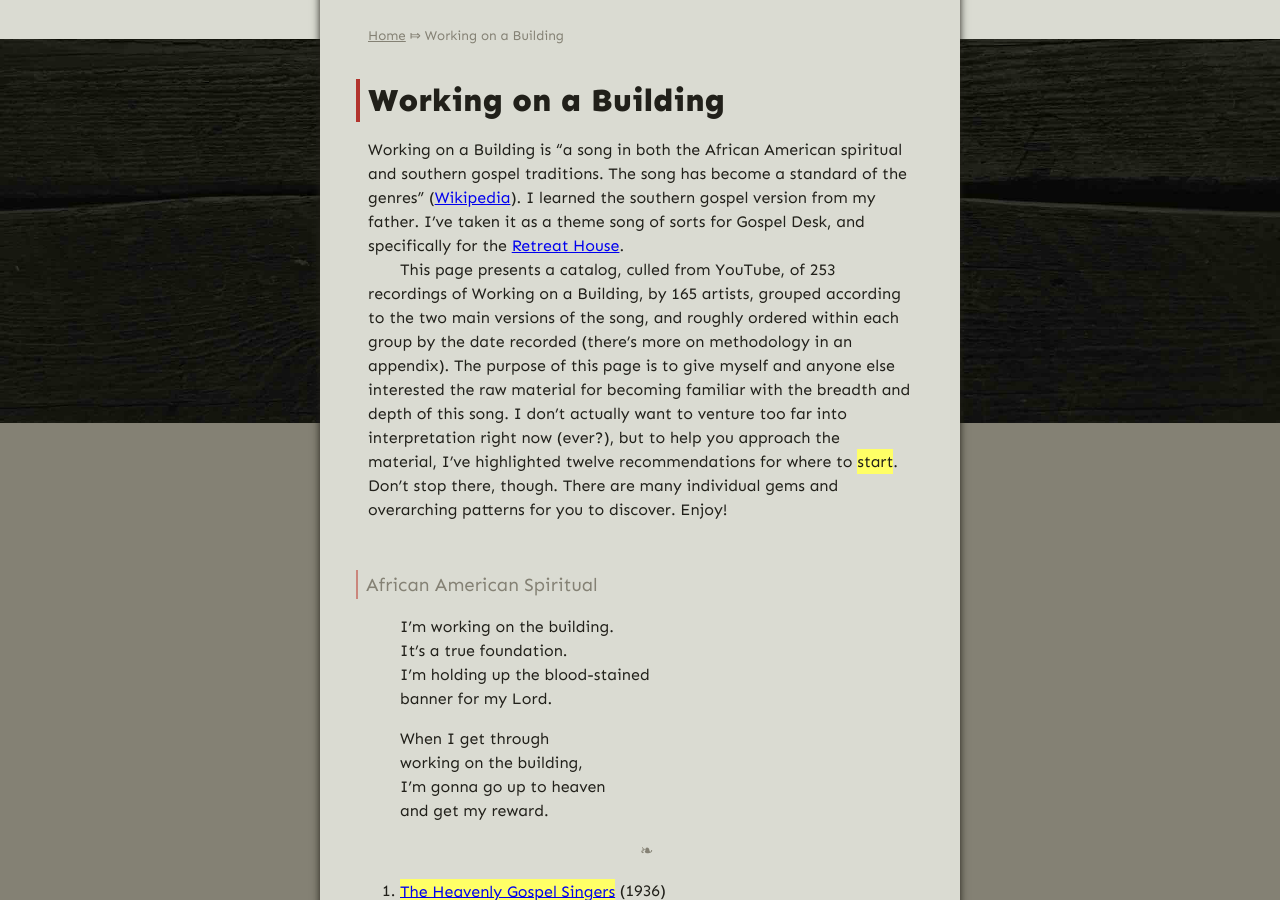
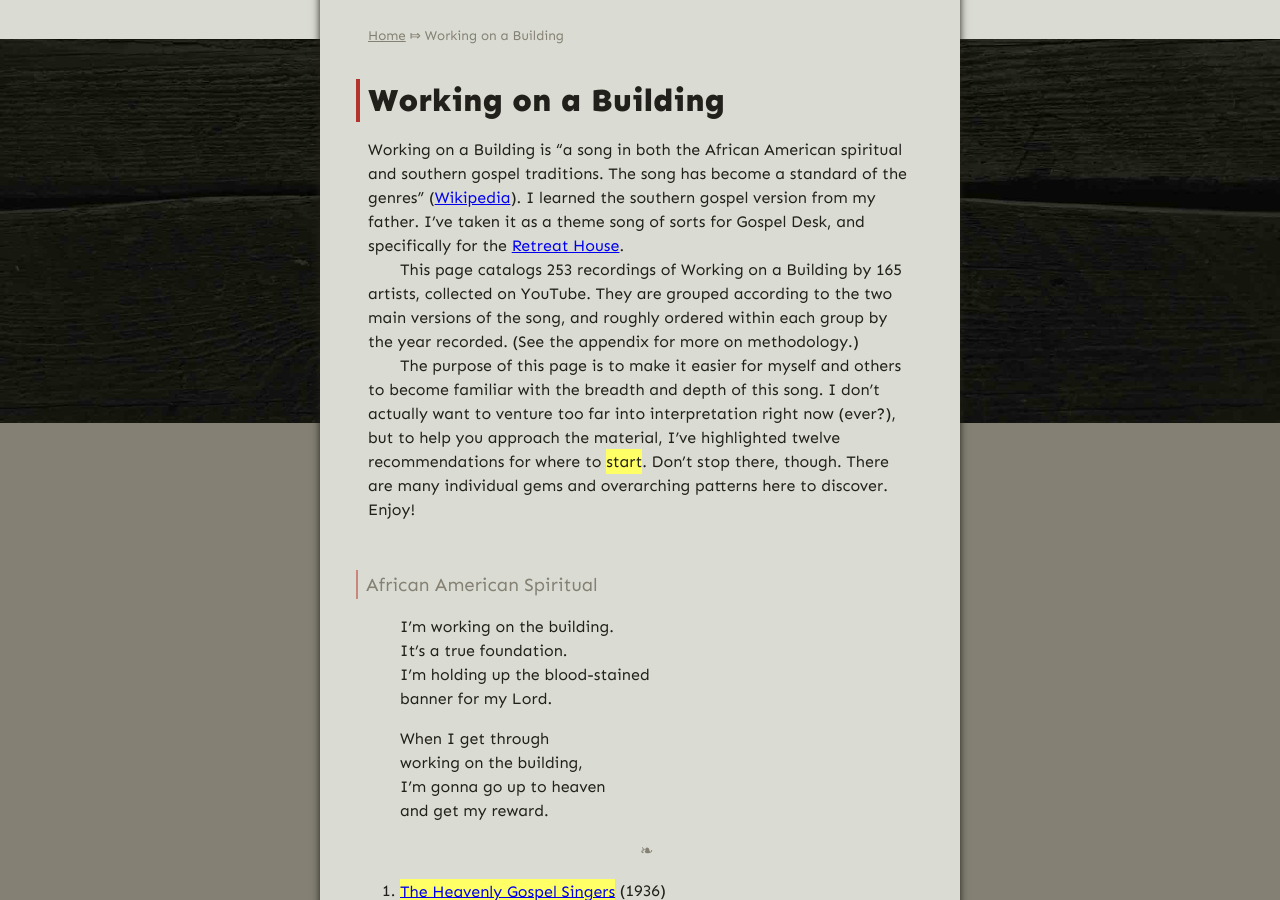
Before and after one commit to gospel-desk/www.logstown.com, a Jekyll site: the page built from working-on-a-building/index.md, in a window 1280 px wide and 900 px high, scrolled down 468 px. Built offline with Jekyll 4.4.1, drawn with Linux system fonts in a browser that asks for light colours; some of the changed text lies outside the part shown.

Commit message:
Revise awkward intro

```diff
--- a/working-on-a-building/index.md
+++ b/working-on-a-building/index.md
@@ -10,16 +10,17 @@ learned the southern gospel version from my father. I've taken it as a theme
 song of sorts for Gospel Desk, and specifically for the [Retreat
 House](/updates/2020/working-on-a-building/).
 
-This page presents a catalog, culled from YouTube, of 253 recordings of Working
-on a Building, by 165 artists, grouped according to the two main versions of
-the song, and roughly ordered within each group by the date recorded (there's
-more on methodology in an appendix). The purpose of this page is to give myself
-and anyone else interested the raw material for becoming familiar with the
-breadth and depth of this song. I don't actually want to venture too far into
-interpretation right now (ever?), but to help you approach the material, I've
-highlighted twelve recommendations for where to **start**.  Don't stop there,
-though. There are many individual gems and overarching patterns for you to
-discover. Enjoy!
+This page catalogs 253 recordings of Working on a Building by 165 artists,
+collected on YouTube. They are grouped according to the two main versions of
+the song, and roughly ordered within each group by the year recorded. (See the
+appendix for more on methodology.)
+
+The purpose of this page is to make it easier for myself and others to become
+familiar with the breadth and depth of this song. I don't actually want to
+venture too far into interpretation right now (ever?), but to help you approach
+the material, I've highlighted twelve recommendations for where to **start**.
+Don't stop there, though. There are many individual gems and overarching
+patterns here to discover. Enjoy!
 
 
 #### African American Spiritual
@@ -285,6 +286,6 @@ versions have so many uploads that I didn't bother trying to list them all
 here.
 
 YouTube doubtless contains recordings of Working on a Building that are not
-included here—to say nothing of recordings that are not on YouTube at all, or
-that are already being added now that I've stopped searching. This catalog is,
+included here—to say nothing of recordings that are not on YouTube to begin
+with, or that have been added after I compiled this list. This catalog is,
 however, sufficient for its intended purpose. Enjoy!
```
